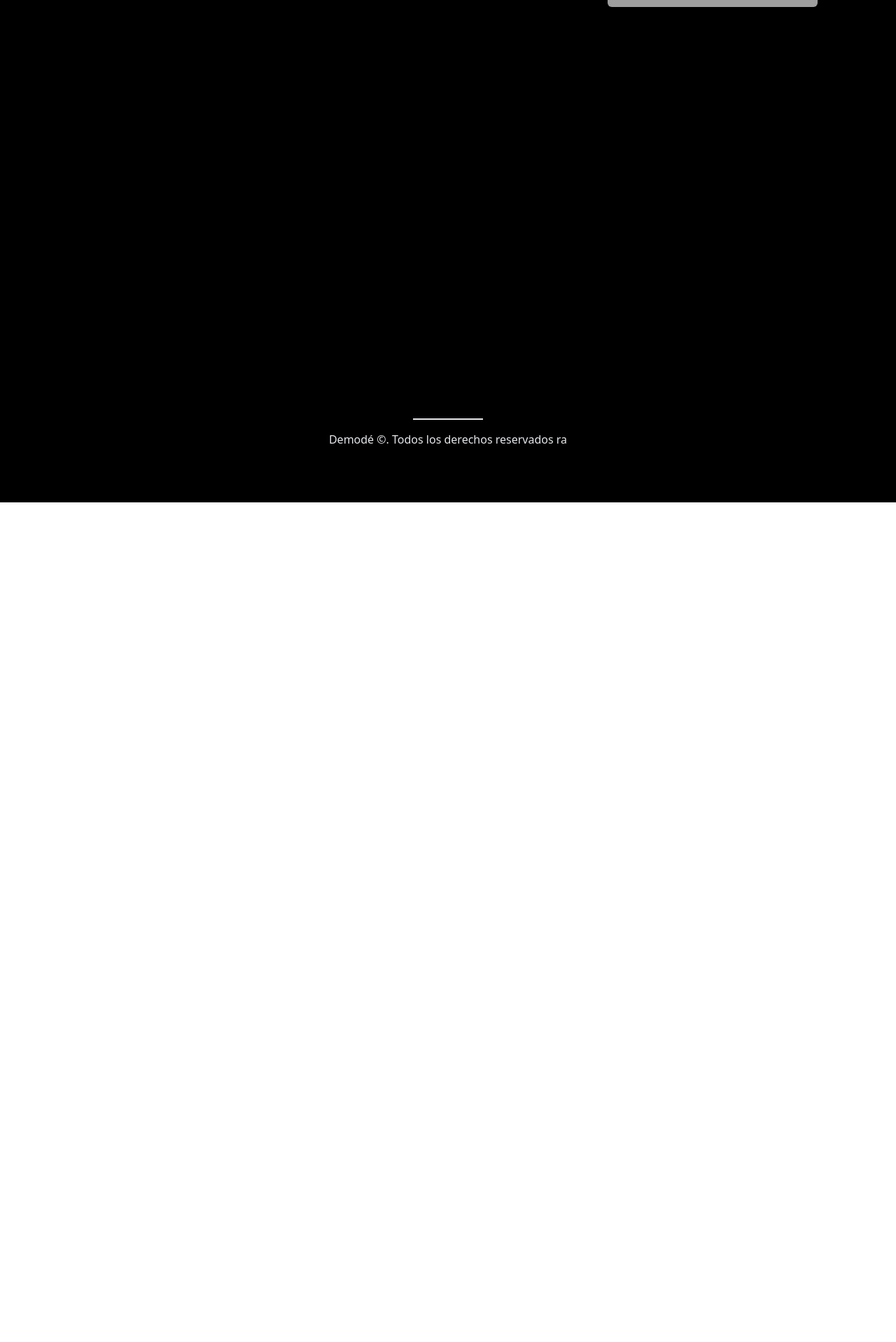
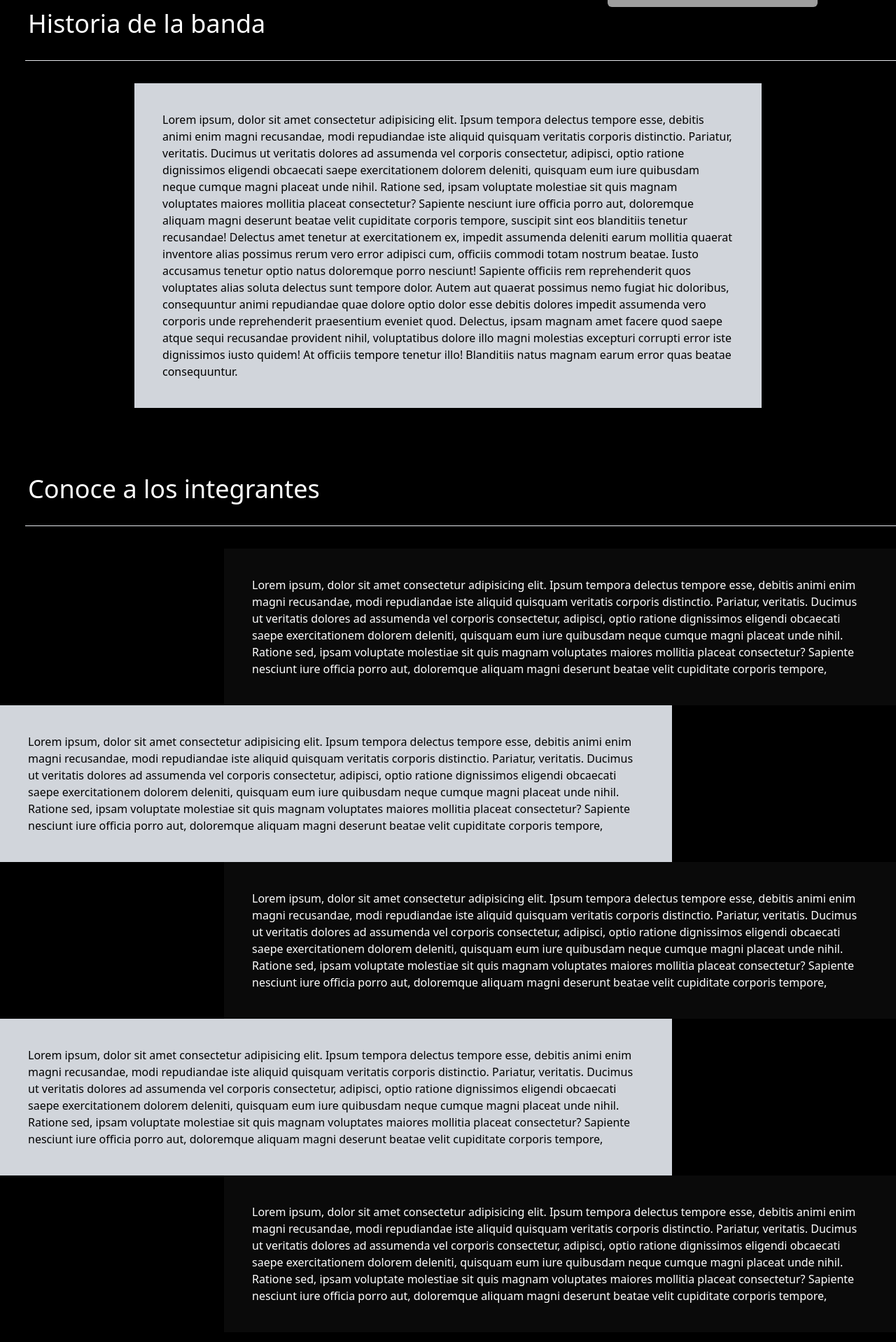
Before and after one commit to mrodriguezto/demode-frontend, a React (Vite) app: page /about in a window 1280 px wide. Shown: the part 82-2000 px from the top of the page at 70% size. Before the commit the page ends 800 px from the top, so only its background shows below. Built offline with nearby package versions, Linux system fonts and the light colour scheme; grey boxes are pictures that could not be loaded.

Commit message:
About
Sección About terminada (falta colocar la foto de cada integrante)

```diff
--- a/src/components/Footer/index.tsx
+++ b/src/components/Footer/index.tsx
@@ -2,7 +2,7 @@ const Footer = () => {
   return (
     <footer className='bg-black flex flex-col items-center text-gray-200 min-h-[15vh]'>
       <div className='border-t-2 min-w-[100px] mb-4' />
-      <div>Demodé &copy;. Todos los derechos reservados ra</div>
+      <div>Demodé &copy;. Todos los derechos reservados GA</div>
     </footer>
   );
 };
--- a/src/components/Router/Routes.tsx
+++ b/src/components/Router/Routes.tsx
@@ -1,10 +1,12 @@
 import { Route, Routes as DOMRoutes } from "react-router-dom";
 import LandingPage from "../../pages/LandingPage";
+import About from "../../pages/About";
 
 const Routes = () => {
   return (
     <DOMRoutes>
       <Route path='/' element={<LandingPage />} />
+      <Route path='/about' element={<About />} />
     </DOMRoutes>
   );
 };
--- /dev/null
+++ b/src/components/Title/index.tsx
@@ -0,0 +1,40 @@
+import { Link } from "react-router-dom";
+
+const textSize = {
+    sm: "my-4 py-4 px-10 text-3xl",
+    md: "my-4 py-4 px-10 text-4xl",
+    lg: "my-4 py-4 px-10 text-5xl",
+  };
+
+  const textColor = {
+    primary: "text-white hover:text-secondary",
+    secondary: "text-gray hover:text-primary",
+    dark: "bg-dark hover:bg-darkGray",
+    darkGray: "bg-darkGray hover:bg-dark",
+    black: "bg-black hover:bg-darkGray",
+  };
+
+  type Props = {
+    title: string;
+    color?: "primary" | "secondary" | "dark" | "darkGray" | "black";
+    size?: "sm" | "md" | "lg";
+    className?: string;
+  };
+
+  const Title = ({
+    title = "Content",
+    color = "primary",
+    size = "md",
+    className = "",
+  }: Props) => {
+    const classNames =
+    textSize[size] + " " + textColor[color] + " " +"transition ease-linear duration-"+ className;
+    return (
+        <div className="mb-8 pt-16">
+            <h1 className={classNames}>{title}</h1>
+            <hr className="ml-9"/>
+        </div>
+    );
+  };
+
+  export default Title;
--- /dev/null
+++ b/src/pages/About.tsx
@@ -0,0 +1,108 @@
+import React from 'react';
+import Title from '../components/Title';
+import HomeThumbnail from '../components/HomeThumbnail';
+
+const About = () => {
+  return (
+    <>
+        <Title title="Historia de la banda"></Title>
+
+        <div className='text-black p-10 mx-48 bg-gray-300'>
+        Lorem ipsum, dolor sit amet consectetur adipisicing elit. Ipsum tempora
+        delectus tempore esse, debitis animi enim magni recusandae, modi
+        repudiandae iste aliquid quisquam veritatis corporis distinctio.
+        Pariatur, veritatis. Ducimus ut veritatis dolores ad assumenda vel
+        corporis consectetur, adipisci, optio ratione dignissimos eligendi
+        obcaecati saepe exercitationem dolorem deleniti, quisquam eum iure
+        quibusdam neque cumque magni placeat unde nihil. Ratione sed, ipsam
+        voluptate molestiae sit quis magnam voluptates maiores mollitia placeat
+        consectetur? Sapiente nesciunt iure officia porro aut, doloremque
+        aliquam magni deserunt beatae velit cupiditate corporis tempore,
+        suscipit sint eos blanditiis tenetur recusandae! Delectus amet
+        tenetur at exercitationem ex, impedit assumenda deleniti earum mollitia
+        quaerat inventore alias possimus rerum vero error adipisci cum, officiis
+        commodi totam nostrum beatae. Iusto accusamus tenetur optio natus
+        doloremque porro nesciunt! Sapiente officiis rem reprehenderit quos
+        voluptates alias soluta delectus sunt tempore dolor. Autem aut quaerat
+        possimus nemo fugiat hic doloribus, consequuntur animi repudiandae quae
+        dolore optio dolor esse debitis dolores impedit assumenda vero corporis
+        unde reprehenderit praesentium eveniet quod. Delectus, ipsam magnam amet
+        facere quod saepe atque sequi recusandae provident nihil, voluptatibus
+        dolore illo magni molestias excepturi corrupti error iste dignissimos
+        iusto quidem! At officiis tempore tenetur illo! Blanditiis natus magnam
+        earum error quas beatae consequuntur.
+        </div>
+
+        <Title title="Conoce a los integrantes"></Title>
+
+        <div className='text-white p-10 ml-80 bg-darkGray'>
+        Lorem ipsum, dolor sit amet consectetur adipisicing elit. Ipsum tempora
+        delectus tempore esse, debitis animi enim magni recusandae, modi
+        repudiandae iste aliquid quisquam veritatis corporis distinctio.
+        Pariatur, veritatis. Ducimus ut veritatis dolores ad assumenda vel
+        corporis consectetur, adipisci, optio ratione dignissimos eligendi
+        obcaecati saepe exercitationem dolorem deleniti, quisquam eum iure
+        quibusdam neque cumque magni placeat unde nihil. Ratione sed, ipsam
+        voluptate molestiae sit quis magnam voluptates maiores mollitia placeat
+        consectetur? Sapiente nesciunt iure officia porro aut, doloremque
+        aliquam magni deserunt beatae velit cupiditate corporis tempore,
+        </div>
+
+        <div className='text-black p-10 mr-80 bg-gray-300'>
+        Lorem ipsum, dolor sit amet consectetur adipisicing elit. Ipsum tempora
+        delectus tempore esse, debitis animi enim magni recusandae, modi
+        repudiandae iste aliquid quisquam veritatis corporis distinctio.
+        Pariatur, veritatis. Ducimus ut veritatis dolores ad assumenda vel
+        corporis consectetur, adipisci, optio ratione dignissimos eligendi
+        obcaecati saepe exercitationem dolorem deleniti, quisquam eum iure
+        quibusdam neque cumque magni placeat unde nihil. Ratione sed, ipsam
+        voluptate molestiae sit quis magnam voluptates maiores mollitia placeat
+        consectetur? Sapiente nesciunt iure officia porro aut, doloremque
+        aliquam magni deserunt beatae velit cupiditate corporis tempore,
+        </div>
+
+        <div className='text-white p-10 ml-80 bg-darkGray'>
+        Lorem ipsum, dolor sit amet consectetur adipisicing elit. Ipsum tempora
+        delectus tempore esse, debitis animi enim magni recusandae, modi
+        repudiandae iste aliquid quisquam veritatis corporis distinctio.
+        Pariatur, veritatis. Ducimus ut veritatis dolores ad assumenda vel
+        corporis consectetur, adipisci, optio ratione dignissimos eligendi
+        obcaecati saepe exercitationem dolorem deleniti, quisquam eum iure
+        quibusdam neque cumque magni placeat unde nihil. Ratione sed, ipsam
+        voluptate molestiae sit quis magnam voluptates maiores mollitia placeat
+        consectetur? Sapiente nesciunt iure officia porro aut, doloremque
+        aliquam magni deserunt beatae velit cupiditate corporis tempore,
+        </div>
+
+        <div className='text-black p-10 mr-80 bg-gray-300'>
+        Lorem ipsum, dolor sit amet consectetur adipisicing elit. Ipsum tempora
+        delectus tempore esse, debitis animi enim magni recusandae, modi
+        repudiandae iste aliquid quisquam veritatis corporis distinctio.
+        Pariatur, veritatis. Ducimus ut veritatis dolores ad assumenda vel
+        corporis consectetur, adipisci, optio ratione dignissimos eligendi
+        obcaecati saepe exercitationem dolorem deleniti, quisquam eum iure
+        quibusdam neque cumque magni placeat unde nihil. Ratione sed, ipsam
+        voluptate molestiae sit quis magnam voluptates maiores mollitia placeat
+        consectetur? Sapiente nesciunt iure officia porro aut, doloremque
+        aliquam magni deserunt beatae velit cupiditate corporis tempore,
+        </div>
+
+        <div className='text-white p-10 ml-80 bg-darkGray'>
+        Lorem ipsum, dolor sit amet consectetur adipisicing elit. Ipsum tempora
+        delectus tempore esse, debitis animi enim magni recusandae, modi
+        repudiandae iste aliquid quisquam veritatis corporis distinctio.
+        Pariatur, veritatis. Ducimus ut veritatis dolores ad assumenda vel
+        corporis consectetur, adipisci, optio ratione dignissimos eligendi
+        obcaecati saepe exercitationem dolorem deleniti, quisquam eum iure
+        quibusdam neque cumque magni placeat unde nihil. Ratione sed, ipsam
+        voluptate molestiae sit quis magnam voluptates maiores mollitia placeat
+        consectetur? Sapiente nesciunt iure officia porro aut, doloremque
+        aliquam magni deserunt beatae velit cupiditate corporis tempore,
+        </div>
+        <div className="pb-24">
+        </div>
+    </>
+  )
+}
+
+export default About
--- a/src/pages/LandingPage.tsx
+++ b/src/pages/LandingPage.tsx
@@ -53,7 +53,7 @@ const LandingPage = () => {
         dolore illo magni molestias excepturi corrupti error iste dignissimos
         iusto quidem! At officiis tempore tenetur illo! Blanditiis natus magnam
         earum error quas beatae consequuntur.
-        <Button color='secondary' size='sm' className='my-5'>
+        <Button color='primary' size='sm' className='my-5'>
           Presióname
         </Button>
       </div>
```
Also changed, not shown: 2 other files (tests, documents, lock files or other folders).
